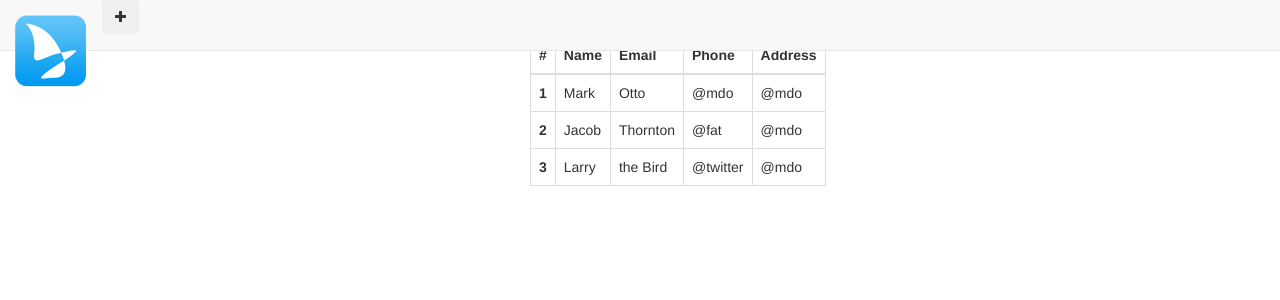
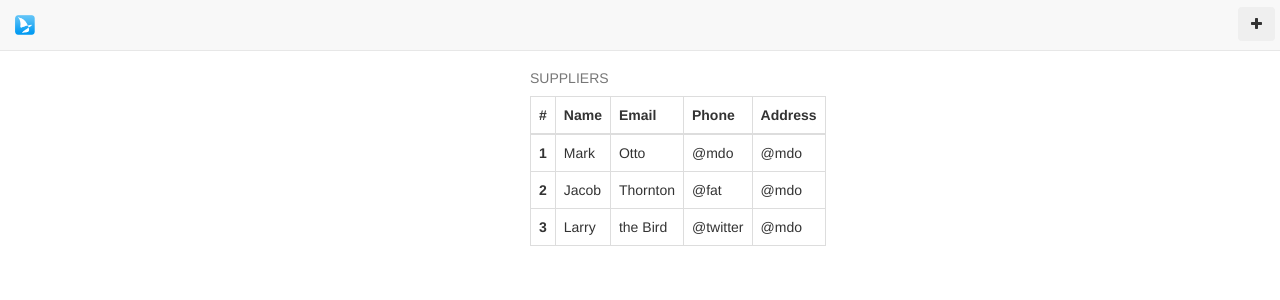
Before and after one commit to athmangude/Bambaposy, a PHP site: page / in a window 1280 px wide. Shown: the top 300 px of the page. Run offline with PHP 8.4, Linux system fonts and the light colour scheme; some libraries are stand-ins or nearby versions.

Commit message:
laying out the modal and button trigger to launch the modal

```diff
--- a/stylesheets/custom.css
+++ b/stylesheets/custom.css
@@ -3,6 +3,10 @@ div.app-container, div.loading-container {
     height: 100vh;
     display: flex;
     align-items: center;
+}
+
+div.main-container {
+    margin-top: 60px;
 }
 
 div.form-holder {
@@ -125,3 +129,17 @@ div.sign-in-button-holder {
     background-repeat: no-repeat;
     background-image: url(https://www.shopkeep.com/wp-content/themes/dt-the7-child/images/signup-breadcrumbs@2x.jpg);
 }
+
+button[name="add-supplier"] {
+    position: absolute;
+    right: 5px;
+    top: 7px
+}
+
+.nav-logo {
+    height: 20px;
+}
+
+div.modal#add-supplier-modal .modal-body {
+    margin: 10px;
+}
```
